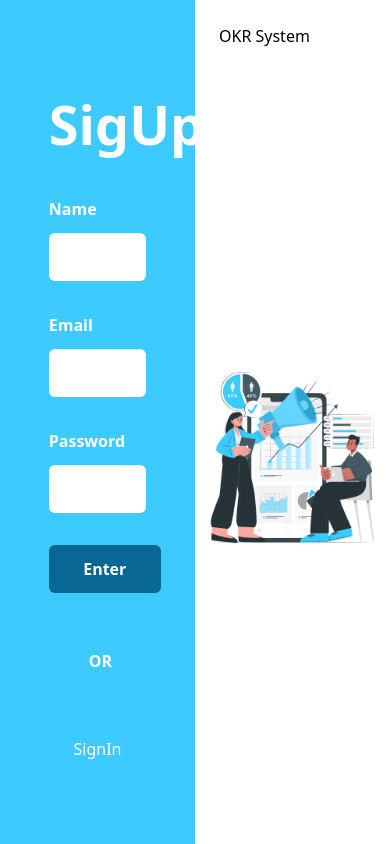
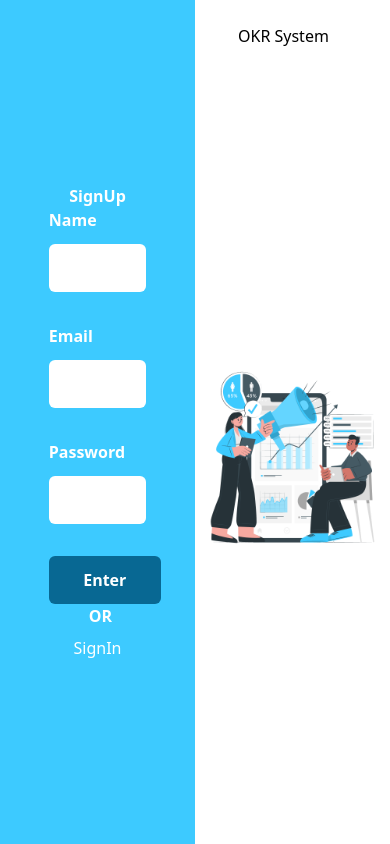
Before and after one commit to Thiafa/project_okr, a React (Vite) app in the folder frontend/: page /register in a window 390 px wide. Built offline with nearby package versions, Linux system fonts and the light colour scheme.

Commit message:
Refactor: sign in, sign up

```diff
--- a/frontend/src/components/NavBar/Nav.jsx
+++ b/frontend/src/components/NavBar/Nav.jsx
@@ -3,7 +3,7 @@ import { useNavigate } from 'react-router-dom';
 
 const Nav = () => {
   return (
-    <div className="flex justify-between mx-60 my-10">
+    <div className="flex justify-between w-screen  px-24 my-10">
       <div>
         <a className="text-xl font-medium">OKR System</a>
       </div>
--- a/frontend/src/context/User/UserProvider.jsx
+++ b/frontend/src/context/User/UserProvider.jsx
@@ -11,7 +11,7 @@ const UserProvider = ({ children }) => {
   }, [user]);
 
   const login = () => {
-    localStorage.setItem('user', user);
+    // localStorage.setItem('user', user);
   };
 
   const logout = () => {
--- a/frontend/src/index.css
+++ b/frontend/src/index.css
@@ -23,11 +23,27 @@
 }
 
 .title{
-  @apply text-[54px] text-white font-bold text-center
+  @apply text-white font-bold text-center
+  /* md */
+  md:text-[10px]
+
+  /* lg */
+  lg:text-[48px]
+
+  /* xxl */
+  xl:text-[54px]
 }
 
 .t-label{
-  @apply text-base text-white font-bold
+  @apply text-base text-white font-bold   mb-3
+  /* md */
+  md:mt-2
+
+  /* lg */
+  lg:mt-6
+
+  /* xl */
+  xl:mt-6
 }
 .t-input{
   @apply form-input rounded-md border-none p-3
@@ -35,4 +51,8 @@
 
 .divider{
   @apply  border-b w-full h-1 bg-white
+
 }
+
+
+/* Medium */
--- a/frontend/src/pages/signIn/SignIn.jsx
+++ b/frontend/src/pages/signIn/SignIn.jsx
@@ -21,10 +21,10 @@ const Sign = () => {
       };
 
       const { data } = await api.post('/login', obj);
-      localStorage.setItem('x-auth-token', data.token);
+      localStorage.setItem('x-auth-token', data.data.token);
 
-      setUser(data.name);
-      Success('Teste');
+      setUser(data.data);
+      Success(`Welcome ${data.data.name}`);
       navigate('/home');
     } catch (error) {
       Error('Credenciais Incorretas!');
--- a/frontend/src/pages/signUp/SignUp.jsx
+++ b/frontend/src/pages/signUp/SignUp.jsx
@@ -9,7 +9,7 @@ const SignUp = () => {
   const [name, setName] = React.useState();
   const [email, setEmail] = React.useState();
   const [password, setPassword] = React.useState();
-
+  const navigate = useNavigate();
   const handleRegister = async (e) => {
     e.preventDefault();
     try {
@@ -19,23 +19,24 @@ const SignUp = () => {
         password,
       };
 
-      const { data } = await api.post('/register', obj);
-      localStorage.setItem('x-auth-token', data.token);
-
-      setUser(data.name);
-      Success('Teste');
-      navigate('/home');
+      const response = await api.post('/register', obj);
+      if (response.data.status) {
+        Success(response.data.message);
+        navigate('/login');
+      }
     } catch (error) {
-      Error('Credenciais Incorretas!');
-      console.error('Erro', error);
+      if (error.response) {
+        Error(error.response.data.message);
+      }
     }
   };
+
   return (
     <div className="flex justify-around h-screen">
       <div className="w-1/2 bg-okr-blue flex flex-col justify-center text-center">
         <form action="" className="flex flex-col text-left w-1/2 m-auto">
-          <p className="title">SigUp</p>
-          <label className="mt-8 mb-3 t-label">Name</label>
+          <p className="title">SignUp</p>
+          <label className="t-label">Name</label>
           <input
             type="text"
             className="t-input"
@@ -56,7 +57,7 @@ const SignUp = () => {
           <button className="mt-8 button" onClick={handleRegister}>
             Enter
           </button>
-          <div className="flex items-center justify-between w-full my-14">
+          <div className="flex items-center justify-between w-full lg:my-10">
             <div className="divider"></div>{' '}
             <div className="mx-10 font-bold text-white">OR</div>
             <div className="divider"></div>{' '}
@@ -70,7 +71,7 @@ const SignUp = () => {
         </form>
       </div>
       <div className="w-1/2 h-screen flex flex-col justify-center ">
-        <a href="" className="w-44 p-6">
+        <a href="" className="w-44 p-6 self-end">
           OKR System
         </a>
         <img src={imgHome} alt="" className="m-auto " />
```
Also changed, not shown: 2 other files (tests, documents, lock files or other folders).
